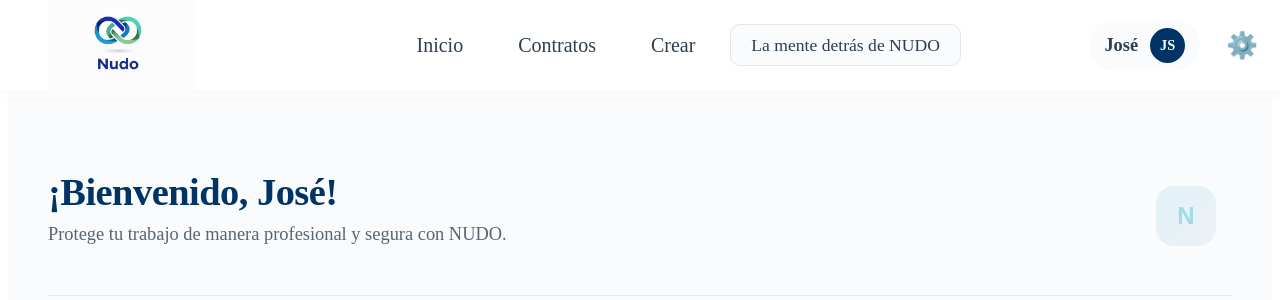
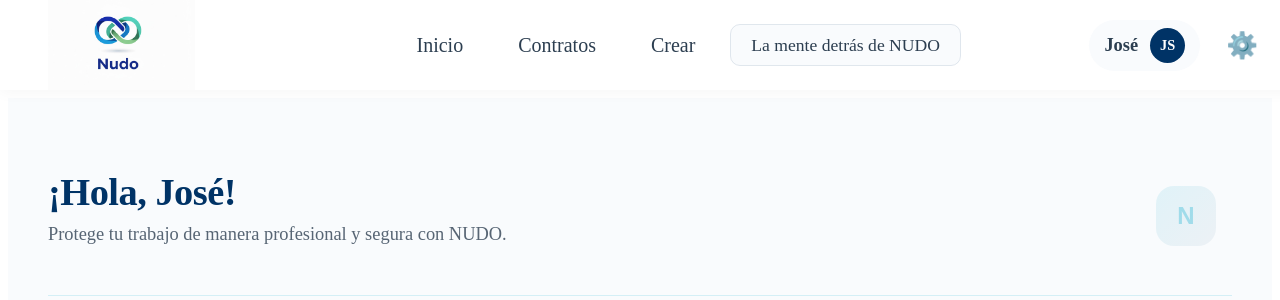
Before and after one commit to ssjoseduardo2002/nudo, an Angular app: page / in a window 1280 px wide. Shown: the top 300 px of the page. Built offline with nearby package versions, Linux system fonts and the light colour scheme.

Commit message:
cambio de "bienvenido" a "hola" en app.html

```diff
--- a/src/app/app.html
+++ b/src/app/app.html
@@ -5,7 +5,7 @@
   <main class="contenido-principal">
 
     <app-encabezado
-      titulo="¡Bienvenido, José!"
+      titulo="¡Hola, José!"
       subtitulo="Protege tu trabajo de manera profesional y segura con NUDO.">
     </app-encabezado>
 
```
